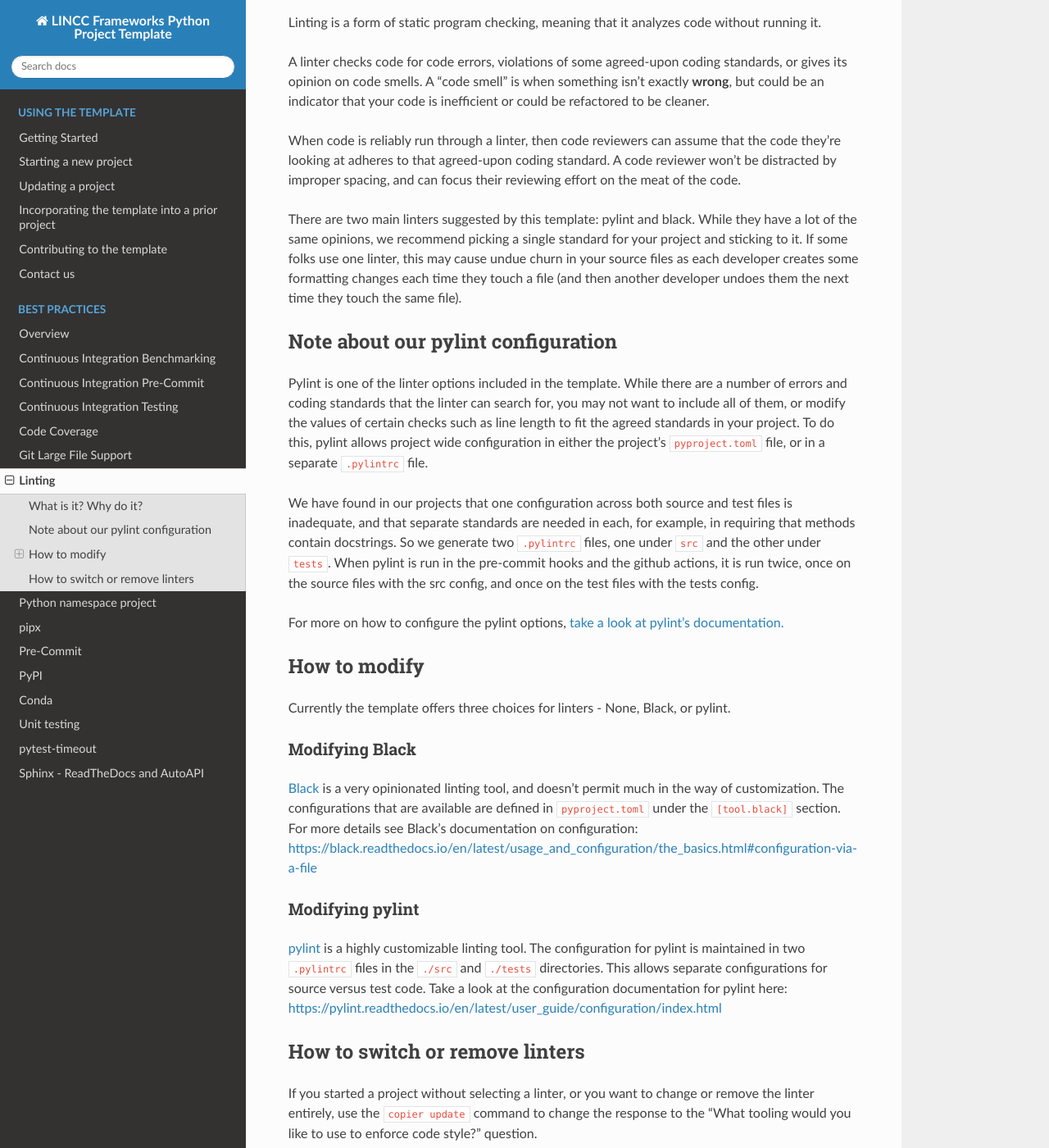
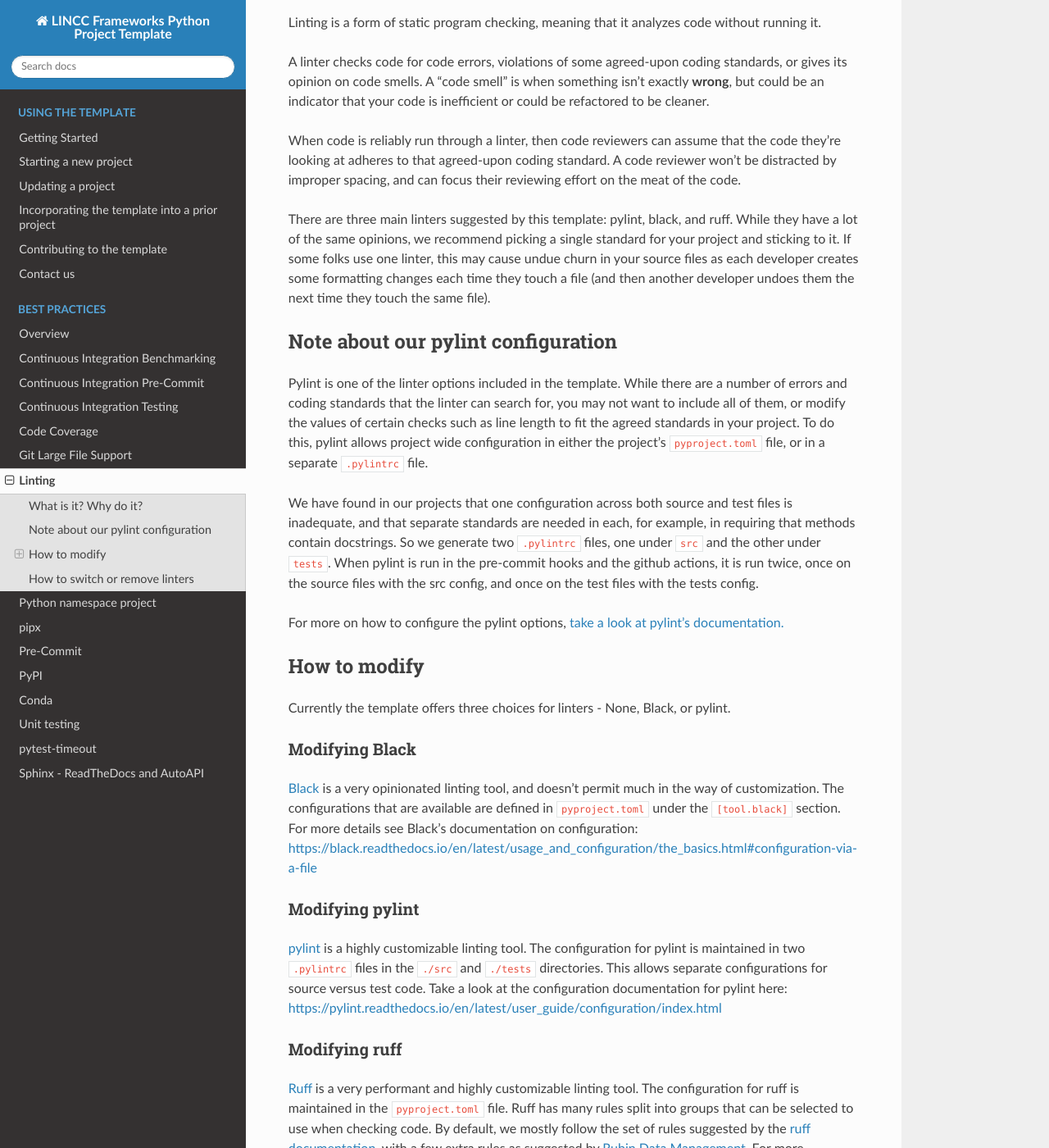
Before and after one commit to lincc-frameworks/python-project-template, a Sphinx documentation site: the page built from docs/practices/linting.rst, in a window 1280 px wide and 1400 px high, scrolled down 200 px. Shown: the whole window at 82% size. Built offline with Sphinx 7.4.7 and the Read the Docs theme 2.0.0, drawn with Linux system fonts in a browser that asks for light colours; the version number could not be read and is left out; some of the changed text lies outside the part shown.

Commit message:
add docs and update defaults

```diff
--- a/docs/practices/linting.rst
+++ b/docs/practices/linting.rst
@@ -17,7 +17,7 @@
 A code reviewer won't be distracted by improper spacing, and can focus their
 reviewing effort on the meat of the code.
 
-There are two main linters suggested by this template: pylint and black. While
+There are three main linters suggested by this template: pylint, black, and ruff. While
 they have a lot of the same opinions, we recommend picking a single standard for
 your project and sticking to it.
 If some folks use one linter, this may cause undue churn in your source files as
@@ -72,6 +72,20 @@
 for source versus test code. Take a look at the configuration documentation
 for pylint here: https://pylint.readthedocs.io/en/latest/user_guide/configuration/index.html
 
+
+Modifying ruff
+.................
+
+`Ruff <https://docs.astral.sh/ruff/>`_ is a very performant and highly customizable linting
+tool. The configuration for ruff is maintained in the ``pyproject.toml`` file.
+Ruff has many rules split into groups that can be selected to use when checking code.
+By default, we mostly follow the set of rules suggested by the
+`ruff documentation <https://docs.astral.sh/ruff/linter/#rule-selection>`_, with a few extra
+rules as suggested by
+`Rubin Data Management <https://developer.lsst.io/python/style.html#ruff-configuration-files>`_.
+For more information on configuration, see ruff's documentation here:
+https://docs.astral.sh/ruff/configuration/
+
 How to switch or remove linters
 -------------------------------
 
--- a/docs/source/new_project.rst
+++ b/docs/source/new_project.rst
@@ -56,8 +56,9 @@
    * - *What tooling would you like to use to enforce code style?*
      - A linter is a tool to automatically format for consistency (see :doc:`Linting <../practices/linting>`).
        We provide options for `black <https://black.readthedocs.io/en/stable/>`_,
-       `pylint <https://pypi.org/project/pylint/>`_, or no linter. Choosing a linter will include it as a
-       project dependency and include it in the :doc:`pre-commit <../practices/precommit>` hooks.
+       `pylint <https://pypi.org/project/pylint/>`_, `ruff <https://docs.astral.sh/ruff/>`_ or no linter.
+       Choosing a linter will include it as a project dependency and include it in the
+       :doc:`pre-commit <../practices/precommit>` hooks.
        Defaults to ``pylint`` during simple installation.
    * - *Do you want to use isort to maintain a specific ordering for module imports?*
      - `isort <https://pycqa.github.io/isort/>`_ is a tool for ordering imports in a standard order.
```
Also changed, not shown: 1 other file.
